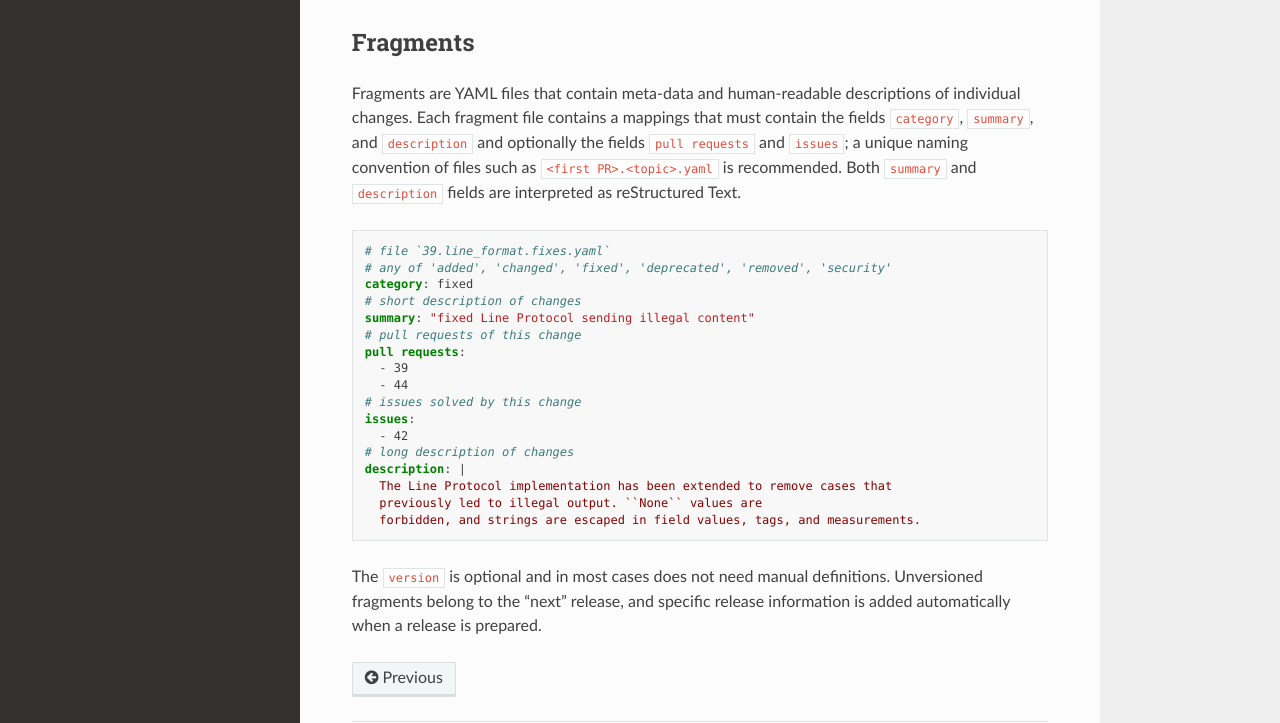
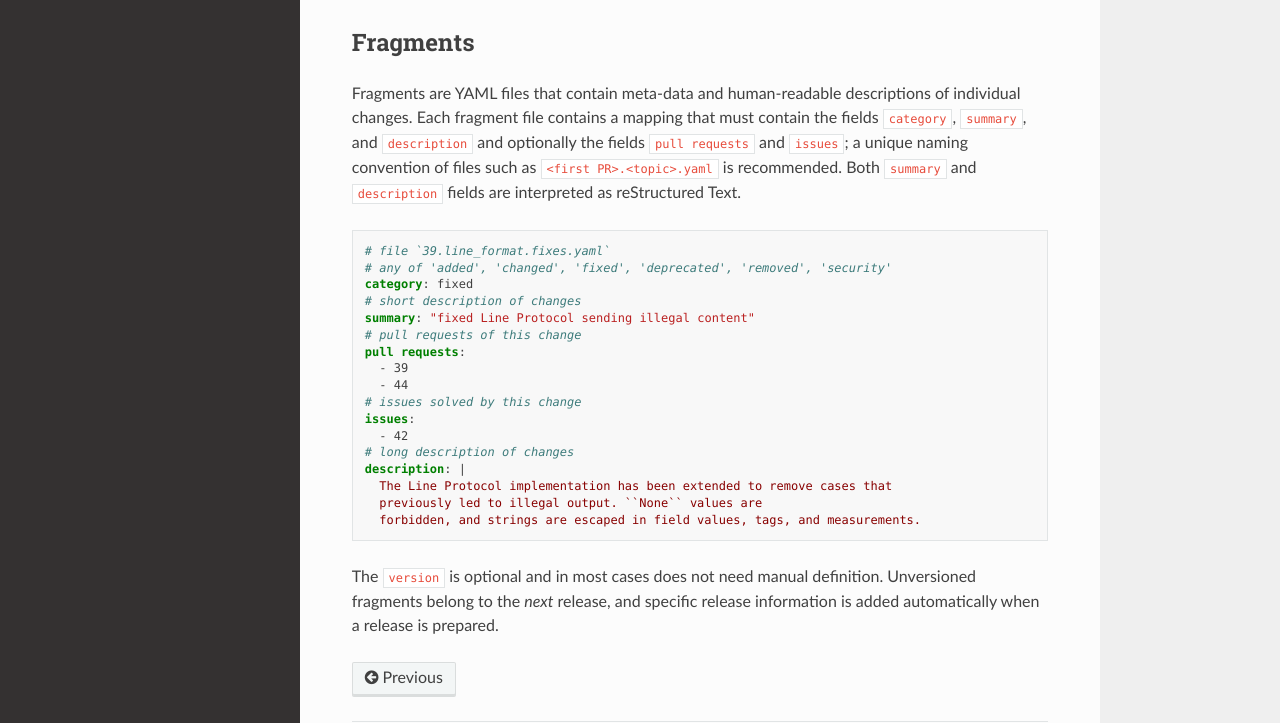
Before and after one commit to MaineKuehn/change-log, a Sphinx documentation site: the page built from docs/subtool/log.rst, in a window 1280 px wide and 1111 px high. Shown: the part 284-1007 px from the top of the window. Built offline with Sphinx 7.4.7 and the Read the Docs theme 2.0.0, drawn with Linux system fonts in a browser that asks for light colours.

Commit message:
Apply suggestions from code review
Co-Authored-By: Eileen Kuehn <eileen.kuehn@kit.edu>

```diff
--- a/docs/subtool/log.rst
+++ b/docs/subtool/log.rst
@@ -15,7 +15,7 @@ Fragments
 
 Fragments are YAML files that contain meta-data
 and human-readable descriptions of individual changes.
-Each fragment file contains a mappings that must contain
+Each fragment file contains a mapping that must contain
 the fields ``category``, ``summary``, and ``description`` and optionally the fields
 ``pull requests`` and ``issues``; a unique naming convention of files such as
 ``<first PR>.<topic>.yaml`` is recommended.
@@ -41,8 +41,8 @@ Both ``summary`` and ``description`` fields are interpreted as reStructured Text
       previously led to illegal output. ``None`` values are
       forbidden, and strings are escaped in field values, tags, and measurements.
 
-The ``version`` is optional and in most cases does not need manual definitions.
-Unversioned fragments belong to the "next" release, and
+The ``version`` is optional and in most cases does not need manual definition.
+Unversioned fragments belong to the *next* release, and
 specific release information is added automatically when a release is prepared.
 
 .. _keep a changelog: https://keepachangelog.com/
```
